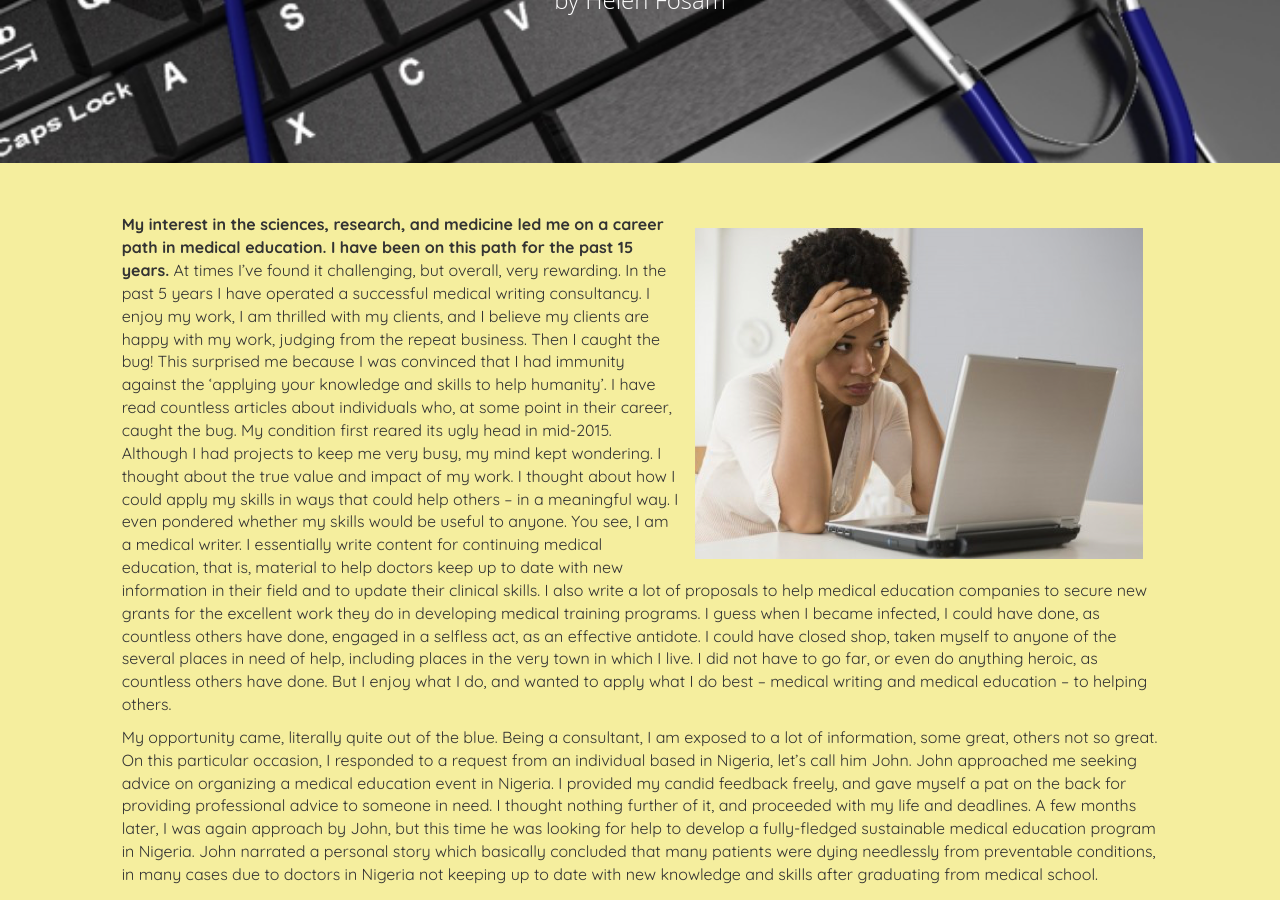
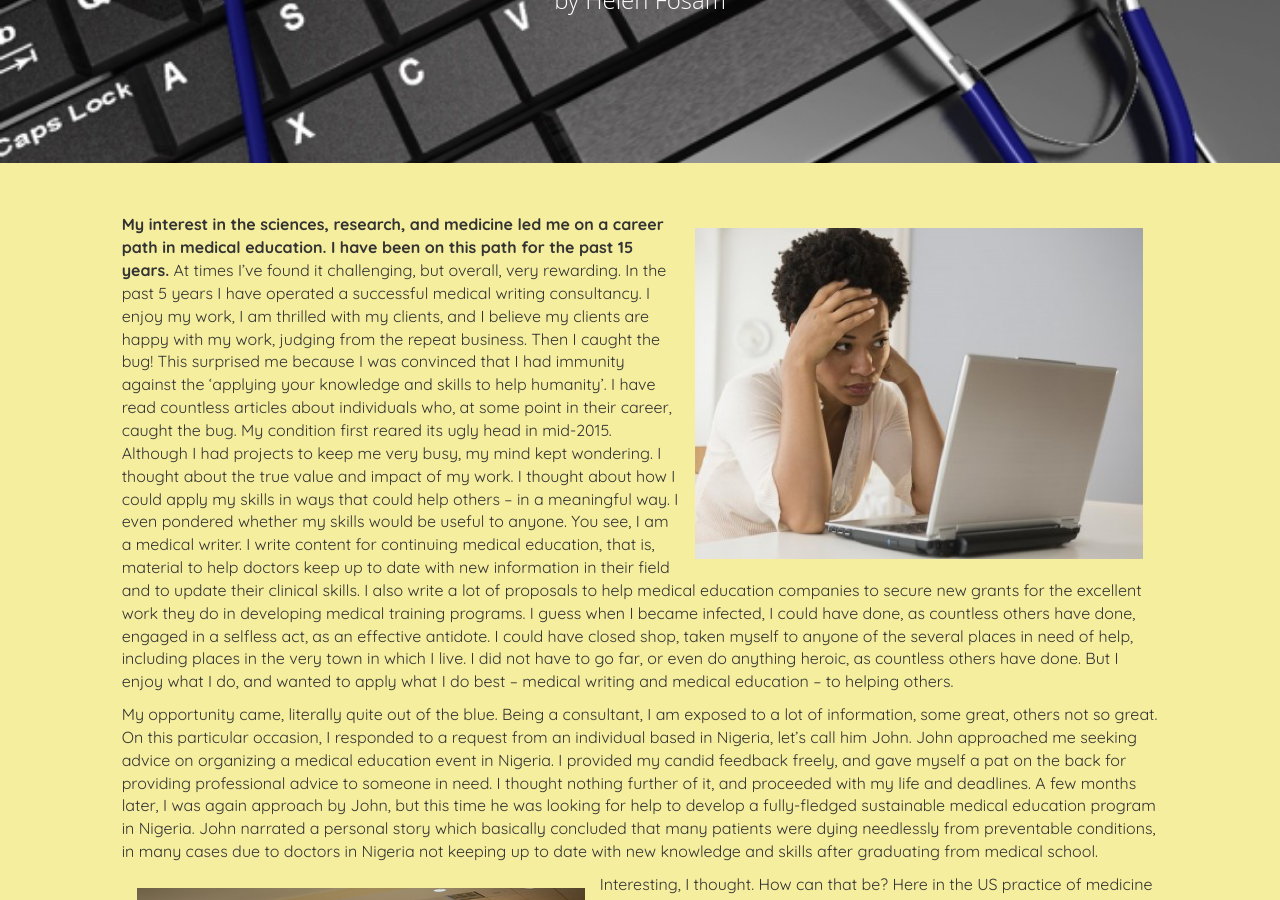
Before and after one commit to saltoriousSIG/theedge, a Jekyll site: the page built from _posts/nigeria-project/2016-07-28-We're-In-This-Together.md07-28-We're-In-This-Together.md, in a window 1280 px wide and 900 px high, scrolled down 379 px. Built offline with Jekyll 4.4.1, drawn with Linux system fonts in a browser that asks for light colours; some of the changed text lies outside the part shown.

Commit message:
Update 2016-07-28-We're-In-This-Together.md07-28-We're-In-This-Together.md

```diff
--- a/_posts/nigeria-project/2016-07-28-We're-In-This-Together.md07-28-We're-In-This-Together.md
+++ b/_posts/nigeria-project/2016-07-28-We're-In-This-Together.md07-28-We're-In-This-Together.md
@@ -9,7 +9,7 @@ category: nigeria-project
 
 ![blog-nigeria-image-1](/assets/img/nigeria-blog-img-1.png)
 **My interest in the sciences, research, and medicine led me on a career path in medical education.  I have been on this path for the past 15 years.** At times I’ve found it challenging, but overall, very rewarding. In the past 5 years I have operated a successful medical writing consultancy. I enjoy my work, I am thrilled with my clients, and I believe my clients are happy with my work, judging from the repeat business.
-Then I caught the bug! This surprised me because I was convinced that I had immunity against the ‘applying your knowledge and skills to help humanity’. I have read countless articles about individuals who, at some point in their career, caught the bug. My condition first reared its ugly head in mid-2015. Although I had projects to keep me very busy, my mind kept wondering. I thought about the true value and impact of my work. I thought about how I could apply my skills in ways that could help others -- in a meaningful way. I even pondered whether my skills would be useful to anyone. You see, I am a medical writer. I essentially write content for continuing medical education, that is, material to help doctors keep up to date with new information in their field and to update their clinical skills. I also write a lot of proposals to help medical education companies to secure new grants for the excellent work they do in developing medical training programs. I guess when I became infected, I could have done, as countless others have done, engaged in a selfless act, as an effective antidote. I could have closed shop, taken myself to anyone of the several places in need of help, including places in the very town in which I live. I did not have to go far, or even do anything heroic, as countless others have done. But I enjoy what I do, and wanted to apply what I do best -- medical writing and medical education – to helping others.
+Then I caught the bug! This surprised me because I was convinced that I had immunity against the ‘applying your knowledge and skills to help humanity’. I have read countless articles about individuals who, at some point in their career, caught the bug. My condition first reared its ugly head in mid-2015. Although I had projects to keep me very busy, my mind kept wondering. I thought about the true value and impact of my work. I thought about how I could apply my skills in ways that could help others -- in a meaningful way. I even pondered whether my skills would be useful to anyone. You see, I am a medical writer. I write content for continuing medical education, that is, material to help doctors keep up to date with new information in their field and to update their clinical skills. I also write a lot of proposals to help medical education companies to secure new grants for the excellent work they do in developing medical training programs. I guess when I became infected, I could have done, as countless others have done, engaged in a selfless act, as an effective antidote. I could have closed shop, taken myself to anyone of the several places in need of help, including places in the very town in which I live. I did not have to go far, or even do anything heroic, as countless others have done. But I enjoy what I do, and wanted to apply what I do best -- medical writing and medical education – to helping others.
 
 My opportunity came, literally quite out of the blue. Being a consultant, I am exposed to a lot of information, some great, others not so great. On this particular occasion, I responded to a request from an individual based in Nigeria, let’s call him John. John approached me seeking advice on organizing a medical education event in Nigeria. I provided my candid feedback freely, and gave myself a pat on the back for providing professional advice to someone in need.  I thought nothing further of it, and proceeded with my life and deadlines. A few months later, I was again approach by John, but this time he was looking for help to develop a fully-fledged sustainable medical education program in Nigeria. John narrated a personal story which basically concluded that many patients were dying needlessly from preventable conditions, in many cases due to doctors in Nigeria not keeping up to date with new knowledge and skills after graduating from medical school.
 
```
Also changed, not shown: other parts of _posts/nigeria-project/2016-07-28-We're-In-This-Together.md07-28-We're-In-This-Together.md (+1 -1 lines).
